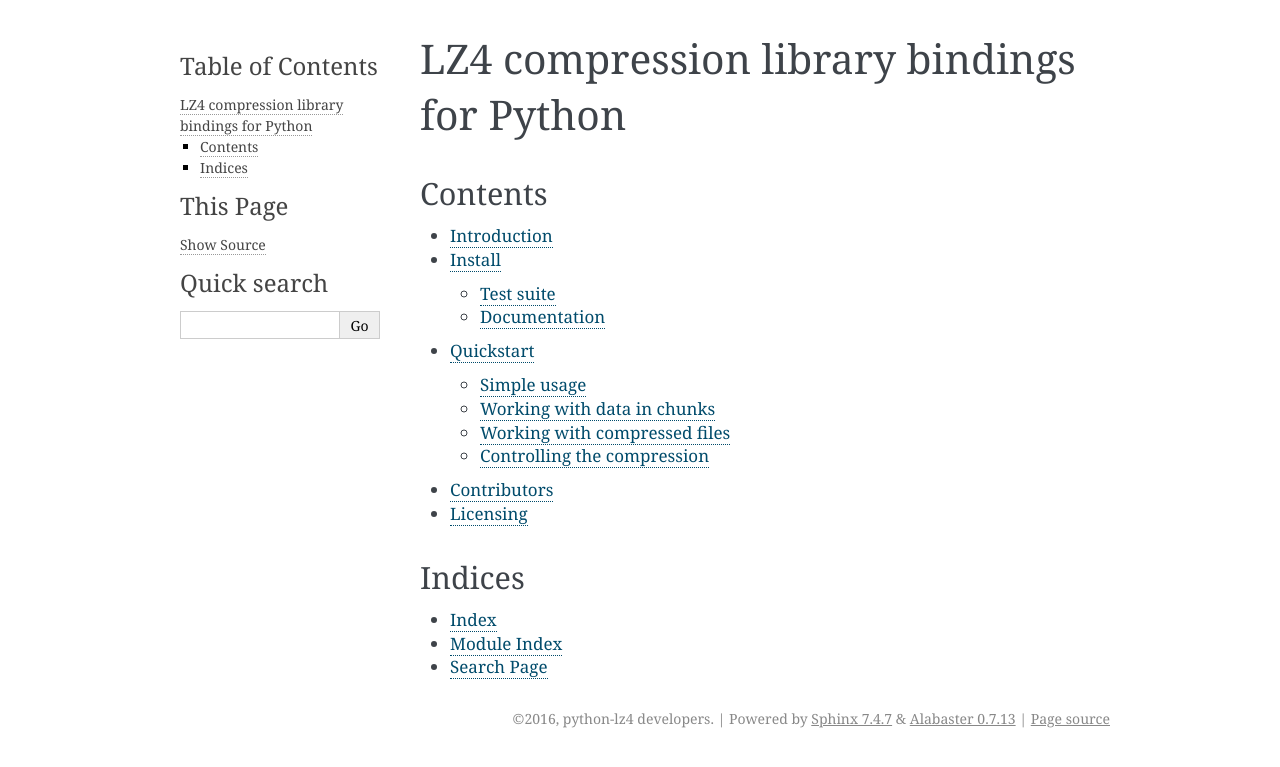
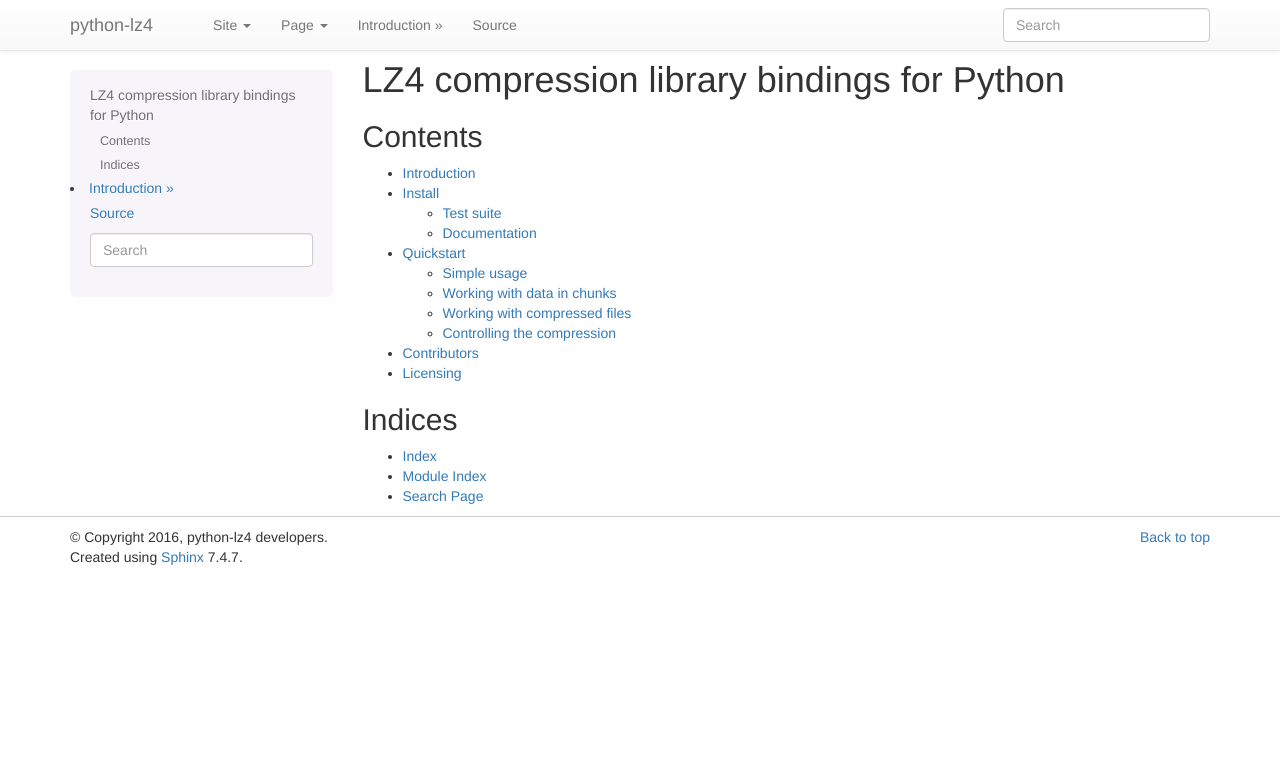
Before and after one commit to python-lz4/python-lz4, a Sphinx documentation site: the page built from docs/index.rst, in a window 1280 px wide. Shown: the top 767 px of the page. Built offline with Sphinx 7.4.7, drawn with Linux system fonts in a browser that asks for light colours; pages that are not in the unit, such as notebooks, are missing from menus; the version number could not be read and is left out.

Commit message:
Use sphinx_bootstrap_theme for docs

```diff
--- a/docs/conf.py
+++ b/docs/conf.py
@@ -105,6 +105,9 @@ pygments_style = 'sphinx'
 # The theme to use for HTML and HTML Help pages.  See the documentation for
 # a list of builtin themes.
 #html_theme = 'sphinxdoc'
+import sphinx_bootstrap_theme
+html_theme = 'bootstrap'
+html_theme_path = sphinx_bootstrap_theme.get_html_theme_path()
 
 # Theme options are theme-specific and customize the look and feel of a theme
 # further.  For a list of options available for each theme, see the
--- /dev/null
+++ b/docs/requirements.txt
@@ -0,0 +1,2 @@
+sphinx >= 1.6.0
+sphinx_bootstrap_theme
--- a/requirements.txt
+++ b/requirements.txt
@@ -1,4 +1,3 @@
-sphinx >= 1.4.8
 tox
 pytest
 setuptools_scm
```
